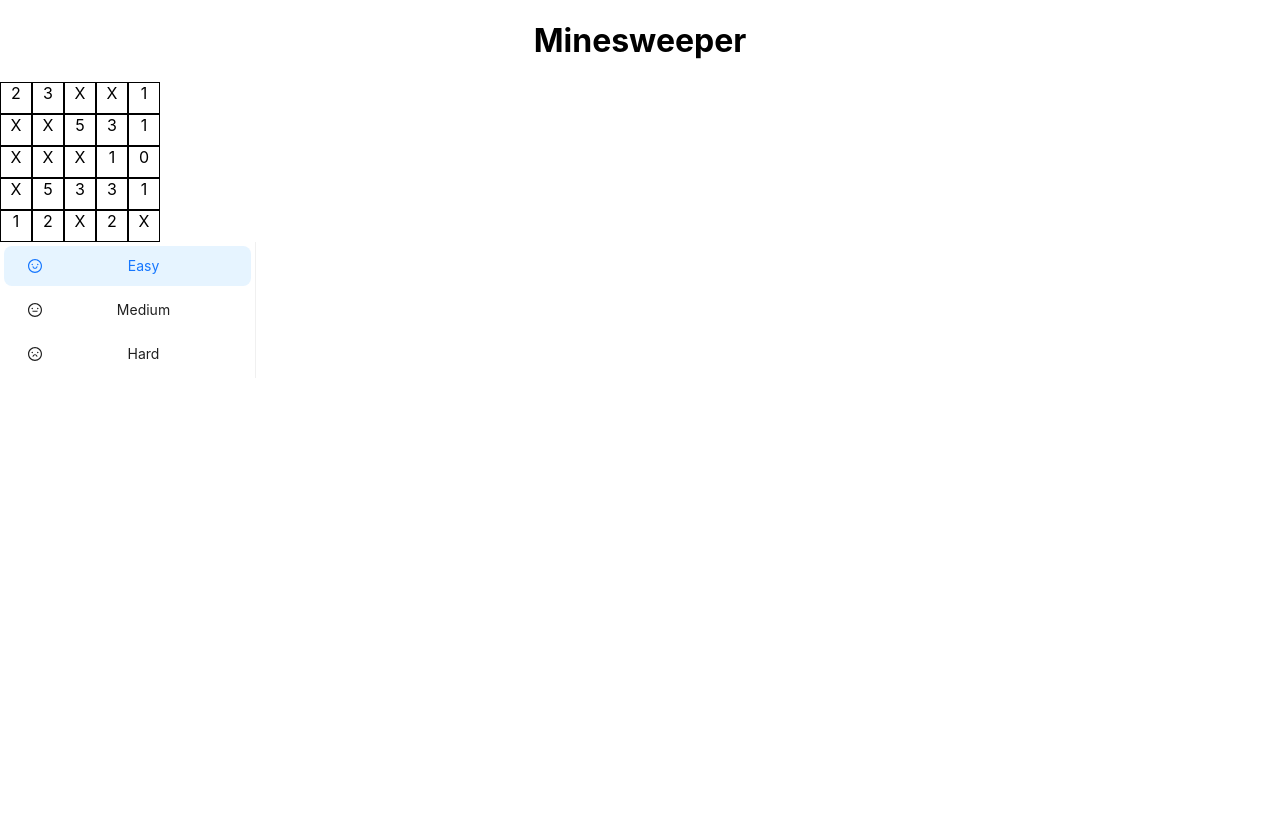
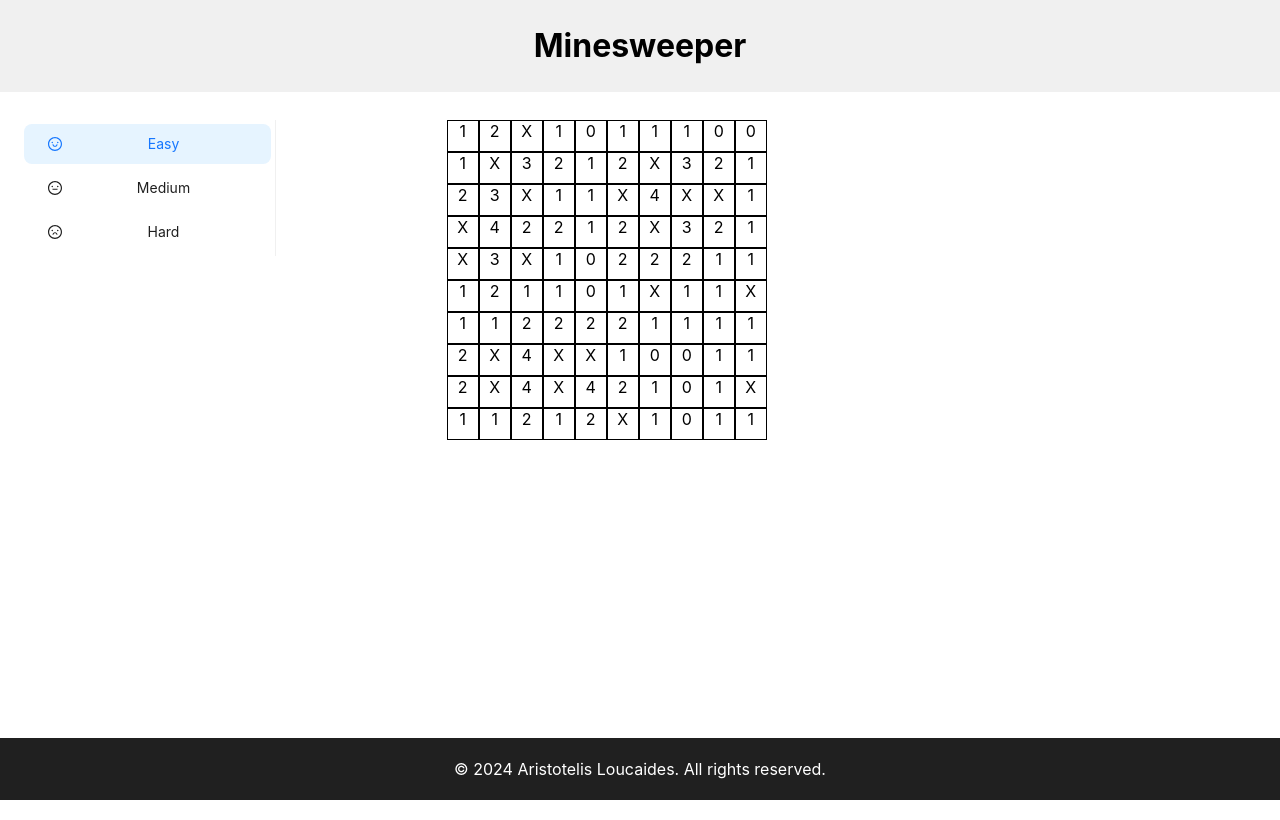
Before and after one commit to aristotelisl/minesweeper, a React (Create React App) app: page / in a window 1280 px wide. Built offline with nearby package versions, Linux system fonts and the light colour scheme.

Commit message:
body structure fixes

```diff
--- a/src/App.css
+++ b/src/App.css
@@ -36,3 +36,42 @@
     transform: rotate(360deg);
   }
 }
+
+.header {
+  background-color: #f0f0f0;
+  padding: 5px;
+  text-align: center;
+  position: fixed;
+  top: 0;
+  left: 0;
+  right: 0;
+}
+
+.footer {
+  background-color: #202020;
+  color: white;
+  text-align: center;
+  padding: 5px;
+  position: fixed;
+  bottom: 0;
+  left: 0;
+  right: 0;
+}
+
+.main-content {
+  display: flex;
+  justify-content: space-between;
+  padding: 20px;
+  padding-top: 120px;
+  min-height: calc(100vh - 120px);
+}
+
+.SideMenu {
+  flex: 1;
+  padding-right: 20px;
+}
+
+.Board {
+  flex: 2;
+  display: block;
+}
--- a/src/App.js
+++ b/src/App.js
@@ -6,17 +6,40 @@ import { DifficultyContext } from './util/DifficultyContext';
 
 function App() {
 
-  const [difficulty, setDifficulty] = useState({ rows: 5, cols: 5, bombs: 10 });
+  const [difficulty, setDifficulty] = useState({ rows: 10, cols: 10, bombs: 20 });
 
   return (
     <div className="App">
-      <h1>Minesweeper</h1>
-      <DifficultyContext.Provider value={{ difficulty, setDifficulty }}>
-        <Board/>
-        <SideMenu/>
-      </DifficultyContext.Provider>
+      <Header/>
+      <div className='main-content'>
+        <DifficultyContext.Provider value={{ difficulty, setDifficulty }}>
+          <div className="SideMenu">
+            <SideMenu/>
+          </div>
+          <div className="Board">
+            <Board/>
+          </div>
+        </DifficultyContext.Provider>
+      </div>
+      <Footer/>
     </div>
   );
 }
 
+const Header = () => {
+  return (
+    <header className="header">
+      <h1>Minesweeper</h1>
+    </header>
+  );
+};
+
+const Footer = () => {
+  return (
+    <footer className="footer">
+      <p>© 2024 Aristotelis Loucaides. All rights reserved.</p>
+    </footer>
+  );
+};
+
 export default App;
--- a/src/components/SideMenu.js
+++ b/src/components/SideMenu.js
@@ -9,16 +9,14 @@ const SideMenu = () => {
   const onClick = (e) => {
     switch (e.key) {
         case '1':
-          setDifficulty({ rows: 5, cols: 5, bombs: 10 });
+          setDifficulty({ rows: 10, cols: 10, bombs: 20 });
           break;
         case '2':
-          setDifficulty({ rows: 10, cols: 10, bombs: 20 });
+          setDifficulty({ rows: 15, cols: 15, bombs: 30 });
           break;
         case '3':
-          setDifficulty({ rows: 15, cols: 15, bombs: 30 });
+          setDifficulty({ rows: 20, cols: 20, bombs: 40 });
           break;
-        default:
-          setDifficulty({ rows: 5, cols: 5, bombs: 10 });
       }
   };
 
```
